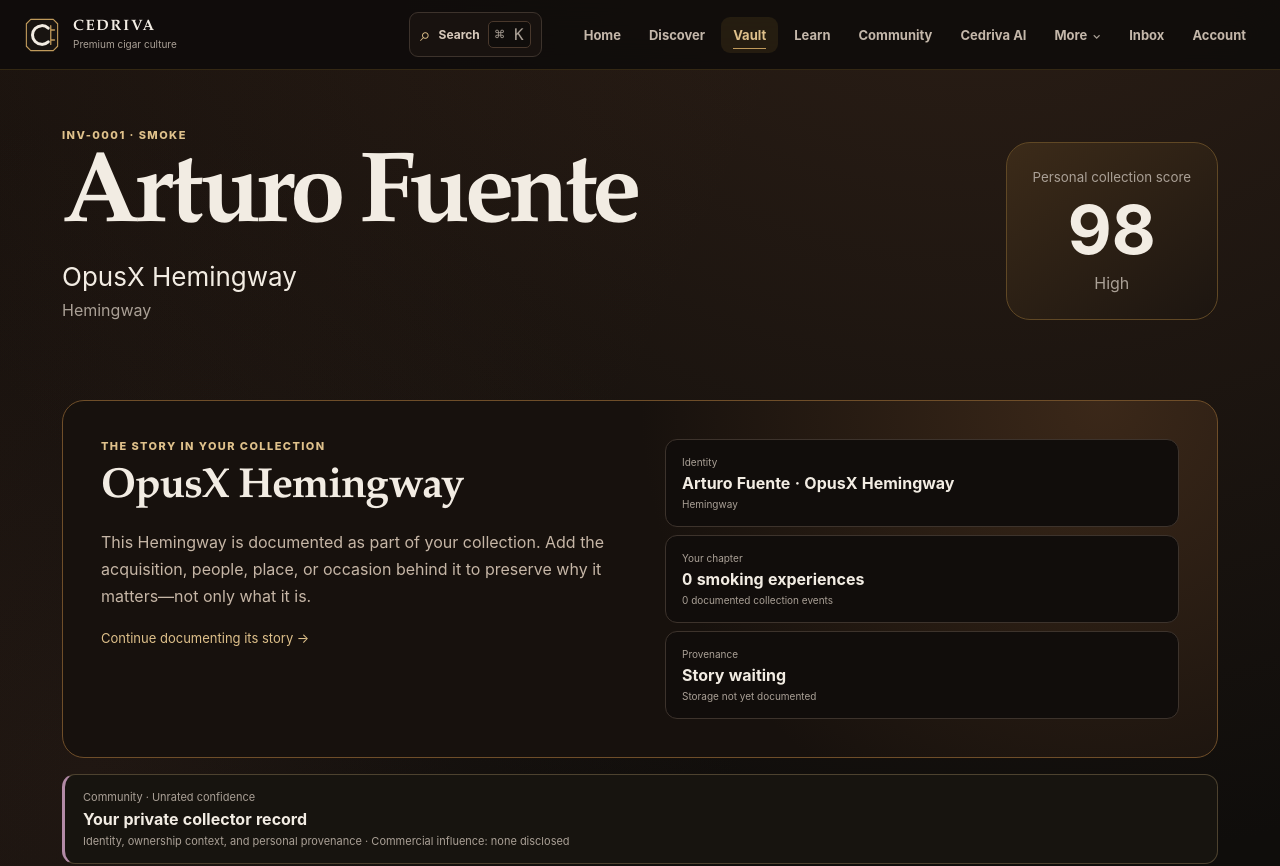
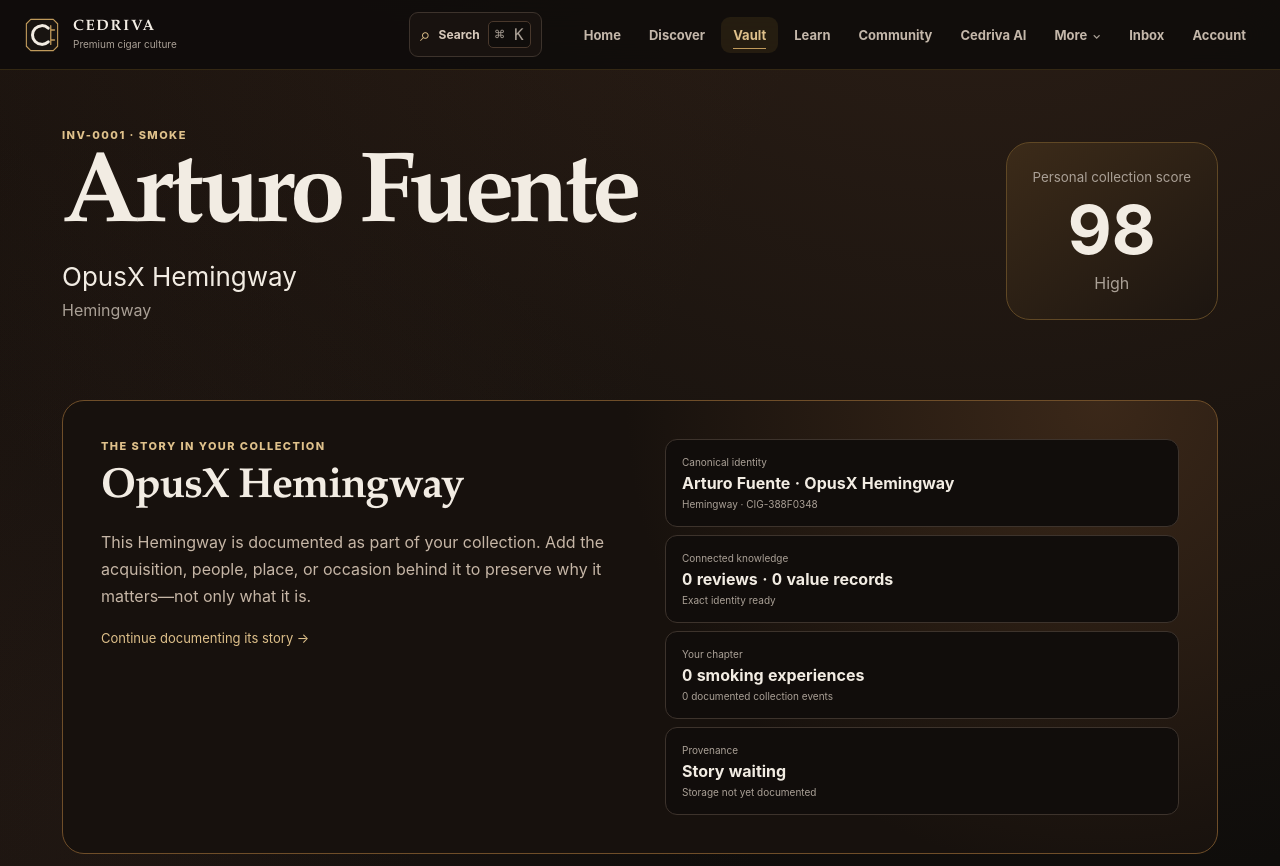
Before and after one commit to vbribow/CIgar-Vault, a Next.js app in the folder app-build/: page /inventory/INV-0001 in a window 1280 px wide. Shown: the top 866 px of the page. Built offline with nearby package versions, Linux system fonts and the light colour scheme; no server answers.

Commit message:
Establish canonical cigar identity

```diff
--- a/app-build/app/inventory/[inventoryId]/page.tsx
+++ b/app-build/app/inventory/[inventoryId]/page.tsx
@@ -6,6 +6,7 @@ import { ratingSummary, ratingsForInventory } from "@/lib/cigar-ratings";
 import { InventoryRecordTools } from "@/components/inventory-record-tools";
 import { buildCigarTimeline,estimateAging } from "@/lib/collection-intelligence";
 import { EvidenceLabel } from "@/components/evidence-label";
+import { canonicalCigarIdentity } from "@/lib/cigar-identity";
 export const dynamic = "force-dynamic";
 export default async function CigarPage({
   params,
@@ -29,6 +30,7 @@ export default async function CigarPage({
   const events = activities.filter((a) => a.inventoryId === inventoryId);
   const publishedRatings = ratingsForInventory(ratings, inventoryId);
   const published = ratingSummary(ratings, inventoryId);
+  const identity=canonicalCigarIdentity(item);
   const aging=estimateAging(item);
   const timeline=buildCigarTimeline(item,events,history,values,publishedRatings);
   return (
@@ -61,7 +63,7 @@ export default async function CigarPage({
       </section>
       <section className="cigarStory">
         <div><div className="eyebrow">The story in your collection</div><h2>{item.line || item.brand}</h2><p>{item.provenanceNotes || item.notes || `This ${item.vitola} is documented as part of your collection${item.vintage?` from ${item.vintage}`:""}. Add the acquisition, people, place, or occasion behind it to preserve why it matters—not only what it is.`}</p><a className="textLink" href="#record-tools">Continue documenting its story →</a></div>
-        <div className="cigarStoryFacts"><article><span>Identity</span><strong>{item.brand} · {item.line}</strong><small>{item.vitola}{item.vintage?` · ${item.vintage}`:""}</small></article><article><span>Your chapter</span><strong>{history.length} smoking experience{history.length===1?"":"s"}</strong><small>{events.length} documented collection event{events.length===1?"":"s"}</small></article><article><span>Provenance</span><strong>{item.boxCode||item.provenanceDocumentLink?"Evidence started":"Story waiting"}</strong><small>{item.storageLocationId?`Cared for in ${item.storageLocationId}`:"Storage not yet documented"}</small></article></div>
+        <div className="cigarStoryFacts"><article><span>Canonical identity</span><strong>{item.brand} · {item.line}</strong><small>{item.vitola}{item.vintage?` · ${item.vintage}`:""} · {identity.identityId}</small></article><article><span>Connected knowledge</span><strong>{publishedRatings.length} review{publishedRatings.length===1?"":"s"} · {values.length} value record{values.length===1?"":"s"}</strong><small>{identity.complete?"Exact identity ready":"Identity needs review before evidence can be reused"}</small></article><article><span>Your chapter</span><strong>{history.length} smoking experience{history.length===1?"":"s"}</strong><small>{events.length} documented collection event{events.length===1?"":"s"}</small></article><article><span>Provenance</span><strong>{item.boxCode||item.provenanceDocumentLink?"Evidence started":"Story waiting"}</strong><small>{item.storageLocationId?`Cared for in ${item.storageLocationId}`:"Storage not yet documented"}</small></article></div>
       </section>
       <EvidenceLabel evidence={{kind:"Community",sourceName:"Your private collector record",confidence:item.provenanceNotes||item.boxCode?"Medium":"Unrated",supports:"Identity, ownership context, and personal provenance",commercialInfluence:"None disclosed"}}/>
       <section className="section card professionalRatings"><div className="sectionHead"><div><div className="eyebrow">Published reviews</div><h2>{published.highest ? `${published.highest} highest professional score` : "No professional rating saved"}</h2><p className="small">{published.count ? `${published.average} average across ${published.count} source${published.count===1?"":"s"}` : "Research exact brand, line, vitola, and vintage matches."}</p></div><a className="button secondary" href="/ratings">Research ratings</a></div>{publishedRatings.map(rating=><a className="historyRow" href={rating.sourceUrl} target="_blank" rel="noreferrer" key={rating.ratingId}><span>{rating.publication} · {rating.reviewDate||"date not stated"} · {rating.matchConfidence} match</span><strong>{rating.score} ↗</strong></a>)}</section>
--- a/app-build/lib/catalog-discovery.ts
+++ b/app-build/lib/catalog-discovery.ts
@@ -1,5 +1,6 @@
 import { z } from "zod";
 import type { CatalogCigar } from "@/lib/types";
+import { canonicalCigarIdentity, cigarProductKey } from "./cigar-identity";
 
 export const CatalogDiscoverySchema = z.object({
   discoveries: z.array(z.object({ brand:z.string().min(1), line:z.string().min(1), vitola:z.string().min(1), country:z.string(), sourceUrl:z.string().url(), sourceTitle:z.string(), evidenceDate:z.string(), notes:z.string(), confidence:z.enum(["High","Medium","Low"]) })).max(40),
@@ -7,6 +8,6 @@ export const CatalogDiscoverySchema = z.object({
 export type CatalogDiscoveryResult = z.infer<typeof CatalogDiscoverySchema>;
 export const catalogDiscoveryJsonSchema = {type:"object",additionalProperties:false,properties:{discoveries:{type:"array",maxItems:40,items:{type:"object",additionalProperties:false,properties:{brand:{type:"string"},line:{type:"string"},vitola:{type:"string"},country:{type:"string"},sourceUrl:{type:"string"},sourceTitle:{type:"string"},evidenceDate:{type:"string"},notes:{type:"string"},confidence:{type:"string",enum:["High","Medium","Low"]}},required:["brand","line","vitola","country","sourceUrl","sourceTitle","evidenceDate","notes","confidence"]}}},required:["discoveries"]} as const;
 
-const key=(item:Pick<CatalogCigar,"brand"|"line"|"vitola">)=>`${item.brand}|${item.line}|${item.vitola}`.toLowerCase().normalize("NFD").replace(/[\u0300-\u036f]/g,"").replace(/[^a-z0-9|]+/g," ").trim();
+const key=(item:Pick<CatalogCigar,"brand"|"line"|"vitola">)=>cigarProductKey(item);
 export function newCatalogDiscoveries(discoveries:CatalogDiscoveryResult["discoveries"],existing:CatalogCigar[]){const known=new Set(existing.map(key));return discoveries.filter(item=>!known.has(key(item))).filter((item,index,all)=>all.findIndex(candidate=>key(candidate)===key(item))===index)}
-export function discoveryId(item:Pick<CatalogCigar,"brand"|"line"|"vitola">){let hash=2166136261;for(const char of key(item)){hash^=char.charCodeAt(0);hash=Math.imul(hash,16777619)}return `DISC-${(hash>>>0).toString(16).toUpperCase().padStart(8,"0")}`}
+export function discoveryId(item:Pick<CatalogCigar,"brand"|"line"|"vitola">){return canonicalCigarIdentity(item).identityId.replace("CIG-","DISC-")}
--- /dev/null
+++ b/app-build/lib/cigar-identity.ts
@@ -0,0 +1,64 @@
+import { canonicalBrand } from "./brand-directory";
+
+export type CigarIdentityInput = {
+  brand: string;
+  line: string;
+  vitola: string;
+  vintage?: string | number | null;
+};
+
+export type CanonicalCigarIdentity = {
+  identityId: string;
+  identityKey: string;
+  productKey: string;
+  brand: string;
+  line: string;
+  vitola: string;
+  release?: string;
+  complete: boolean;
+};
+
+const placeholder = /^(unknown|n\/a|na|none|tbd|unspecified|not specified)$/i;
+
+export function normalizeIdentityPart(value: unknown) {
+  return String(value ?? "")
+    .trim()
+    .normalize("NFD")
+    .replace(/[\u0300-\u036f]/g, "")
+    .toLowerCase()
+    .replace(/&/g, " and ")
+    .replace(/[^a-z0-9]+/g, "-")
+    .replace(/^-|-$/g, "");
+}
+
+function stableId(value: string) {
+  let hash = 2166136261;
+  for (const char of value) {
+    hash ^= char.charCodeAt(0);
+    hash = Math.imul(hash, 16777619);
+  }
+  return `CIG-${(hash >>> 0).toString(16).toUpperCase().padStart(8, "0")}`;
+}
+
+export function canonicalCigarIdentity(value: CigarIdentityInput): CanonicalCigarIdentity {
+  const brand = canonicalBrand(value.brand);
+  const line = value.line.trim();
+  const vitola = value.vitola.trim();
+  const release = value.vintage === undefined || value.vintage === null ? undefined : String(value.vintage).trim() || undefined;
+  const productKey = [brand, line, vitola].map(normalizeIdentityPart).join("|");
+  const identityKey = [...productKey.split("|"), normalizeIdentityPart(release)].join("|");
+  const complete = [brand, line, vitola].every(part => Boolean(part) && !placeholder.test(part));
+  return { identityId: stableId(identityKey), identityKey, productKey, brand, line, vitola, release, complete };
+}
+
+export function cigarIdentityKey(value: CigarIdentityInput) {
+  return canonicalCigarIdentity(value).identityKey;
+}
+
+export function cigarProductKey(value: Pick<CigarIdentityInput, "brand" | "line" | "vitola">) {
+  return canonicalCigarIdentity(value).productKey;
+}
+
+export function sameCigarIdentity(a: CigarIdentityInput, b: CigarIdentityInput) {
+  return cigarIdentityKey(a) === cigarIdentityKey(b);
+}
--- a/app-build/lib/community.ts
+++ b/app-build/lib/community.ts
@@ -1,4 +1,5 @@
 import { z } from "zod";
+import { cigarIdentityKey } from "./cigar-identity";
 
 export const CommunityPostInput=z.object({displayName:z.string().trim().min(2).max(40),category:z.enum(["General","Cigar discussion","Collection care","Humidors","Events"]),title:z.string().trim().min(4).max(120),body:z.string().trim().min(10).max(4000)}).strict();
 export const CommunityRatingInput=z.object({displayName:z.string().trim().min(2).max(40),brand:z.string().trim().min(2).max(100),line:z.string().trim().min(1).max(150),vitola:z.string().trim().min(1).max(120),vintage:z.union([z.string().trim().max(20),z.number()]).optional(),score:z.coerce.number().int().min(1).max(100),review:z.string().trim().max(1200).optional()}).strict();
@@ -6,9 +7,8 @@ export type CommunityPost=z.infer<typeof CommunityPostInput>&{id:string;createdA
 export type CommunityRating=z.infer<typeof CommunityRatingInput>&{id:string;createdAt:string;status:"active"|"review"|"hidden";cigarKey:string;userId?:string};
 export type CommunityRanking={rank:number;cigarKey:string;brand:string;line:string;vitola:string;vintage?:string|number;averageScore:number;ratingCount:number};
 
-const normalize=(value:string|number|undefined)=>String(value??"").trim().toLowerCase().replace(/[^a-z0-9]+/g,"-").replace(/^-|-$/g,"");
-export function communityCigarKey(value:Pick<CommunityRating,"brand"|"line"|"vitola"|"vintage">){return [value.brand,value.line,value.vitola,value.vintage].map(normalize).join("|")}
-export function communityTop25(ratings:CommunityRating[]):CommunityRanking[]{const groups=new Map<string,CommunityRating[]>();for(const rating of ratings.filter(value=>value.status==="active")){const key=rating.cigarKey||communityCigarKey(rating);groups.set(key,[...(groups.get(key)||[]),rating])}return[...groups.entries()].map(([cigarKey,values])=>{const first=values[0];return{rank:0,cigarKey,brand:first.brand,line:first.line,vitola:first.vitola,vintage:first.vintage,averageScore:Math.round(values.reduce((sum,value)=>sum+value.score,0)/values.length*10)/10,ratingCount:values.length}}).sort((a,b)=>b.averageScore-a.averageScore||b.ratingCount-a.ratingCount||a.brand.localeCompare(b.brand)).slice(0,25).map((value,index)=>({...value,rank:index+1}))}
+export function communityCigarKey(value:Pick<CommunityRating,"brand"|"line"|"vitola"|"vintage">){return cigarIdentityKey(value)}
+export function communityTop25(ratings:CommunityRating[]):CommunityRanking[]{const groups=new Map<string,CommunityRating[]>();for(const rating of ratings.filter(value=>value.status==="active")){const key=communityCigarKey(rating);groups.set(key,[...(groups.get(key)||[]),rating])}return[...groups.entries()].map(([cigarKey,values])=>{const first=values[0];return{rank:0,cigarKey,brand:first.brand,line:first.line,vitola:first.vitola,vintage:first.vintage,averageScore:Math.round(values.reduce((sum,value)=>sum+value.score,0)/values.length*10)/10,ratingCount:values.length}}).sort((a,b)=>b.averageScore-a.averageScore||b.ratingCount-a.ratingCount||a.brand.localeCompare(b.brand)).slice(0,25).map((value,index)=>({...value,rank:index+1}))}
 
 export type ModerationDecision={decision:"allow"|"review"|"block";reason:string};
 export function baselineCommunityModeration(text:string):ModerationDecision{const normalized=text.toLowerCase();if(/\b(buy|sell|venmo|cashapp|paypal|ship(?:ping)? to|price shipped|dm me)\b/.test(normalized))return{decision:"block",reason:"Buying, selling, and transaction arrangements are not allowed in the community."};if(/\b(kill yourself|racial slur|doxx|home address)\b/.test(normalized))return{decision:"block",reason:"Threatening, hateful, or personally identifying content is not allowed."};if(/https?:\/\/|\b(?:email|phone|text me)\b/.test(normalized))return{decision:"review",reason:"External links or contact details require administrator review."};return{decision:"allow",reason:"Passed community safety rules."}}
--- a/app-build/lib/photo-intake.ts
+++ b/app-build/lib/photo-intake.ts
@@ -1,21 +1,18 @@
 import type { InventoryItem } from "./types";
-
-function clean(value: unknown) {
-  return String(value ?? "").trim().toLocaleLowerCase().replace(/[^a-z0-9]+/g, " ").trim();
-}
+import { normalizeIdentityPart } from "./cigar-identity";
 
 export type DuplicateCandidate = { item: InventoryItem; score: number; reasons: string[] };
 
 export function findInventoryDuplicates(draft: Pick<InventoryItem, "brand" | "line" | "vitola" | "vintage">, inventory: InventoryItem[]): DuplicateCandidate[] {
-  const brand = clean(draft.brand), line = clean(draft.line), vitola = clean(draft.vitola), vintage = clean(draft.vintage);
+  const brand = normalizeIdentityPart(draft.brand), line = normalizeIdentityPart(draft.line), vitola = normalizeIdentityPart(draft.vitola), vintage = normalizeIdentityPart(draft.vintage);
   if (!brand) return [];
   return inventory.flatMap((item) => {
     const reasons: string[] = [];
     let score = 0;
-    if (clean(item.brand) === brand) { score += 45; reasons.push("same brand"); } else return [];
-    if (line && clean(item.line) === line) { score += 25; reasons.push("same line"); }
-    if (vitola && clean(item.vitola) === vitola) { score += 25; reasons.push("same vitola"); }
-    if (vintage && clean(item.vintage) === vintage) { score += 5; reasons.push("same year"); }
+    if (normalizeIdentityPart(item.brand) === brand) { score += 45; reasons.push("same brand"); } else return [];
+    if (line && normalizeIdentityPart(item.line) === line) { score += 25; reasons.push("same line"); }
+    if (vitola && normalizeIdentityPart(item.vitola) === vitola) { score += 25; reasons.push("same vitola"); }
+    if (vintage && normalizeIdentityPart(item.vintage) === vintage) { score += 5; reasons.push("same year"); }
     return score >= 65 ? [{ item, score, reasons }] : [];
   }).sort((a, b) => b.score - a.score).slice(0, 5);
 }
--- a/app-build/lib/valuation-monitor.ts
+++ b/app-build/lib/valuation-monitor.ts
@@ -1,4 +1,5 @@
 import { isCubanInventory } from "./cuban-verification";
+import { canonicalCigarIdentity, cigarIdentityKey } from "./cigar-identity";
 import type { InventoryItem, Valuation } from "./types";
 
 const DAY_MS=86_400_000;
@@ -8,9 +9,9 @@ export type ValuationUsageEvent={created_at:string;properties?:{estimatedCostUsd
 
 // A valuation is stored per cigar, so box/presentation packaging does not change
 // the reusable identity. Vintage remains part of the identity when supplied.
-export function valuationIdentityKey(item:InventoryItem){return [item.brand,item.line,item.vitola,item.vintage??""].map(value=>String(value).trim().toLowerCase().replace(/\s+/g," ")).join("|")}
+export function valuationIdentityKey(item:InventoryItem){return cigarIdentityKey(item)}
 
-export function valuationIdentityReady(item:InventoryItem){return [item.brand,item.line,item.vitola].every(value=>Boolean(value?.trim())&&!/^(unknown|n\/a|tbd|unspecified)$/i.test(value.trim()))}
+export function valuationIdentityReady(item:InventoryItem){return canonicalCigarIdentity(item).complete}
 
 export function valuationRefreshDays(item:InventoryItem,latest?:Valuation){
   if(latest?.marketValue===undefined&&latest?.replacementValue===undefined&&/insufficient|unsupported|no defensible/i.test(latest?.notes||""))return 180;
```
Also changed, not shown: app-build/lib/catalog.ts (+9 -4 lines), 2 other files (tests, documents, lock files or other folders).
